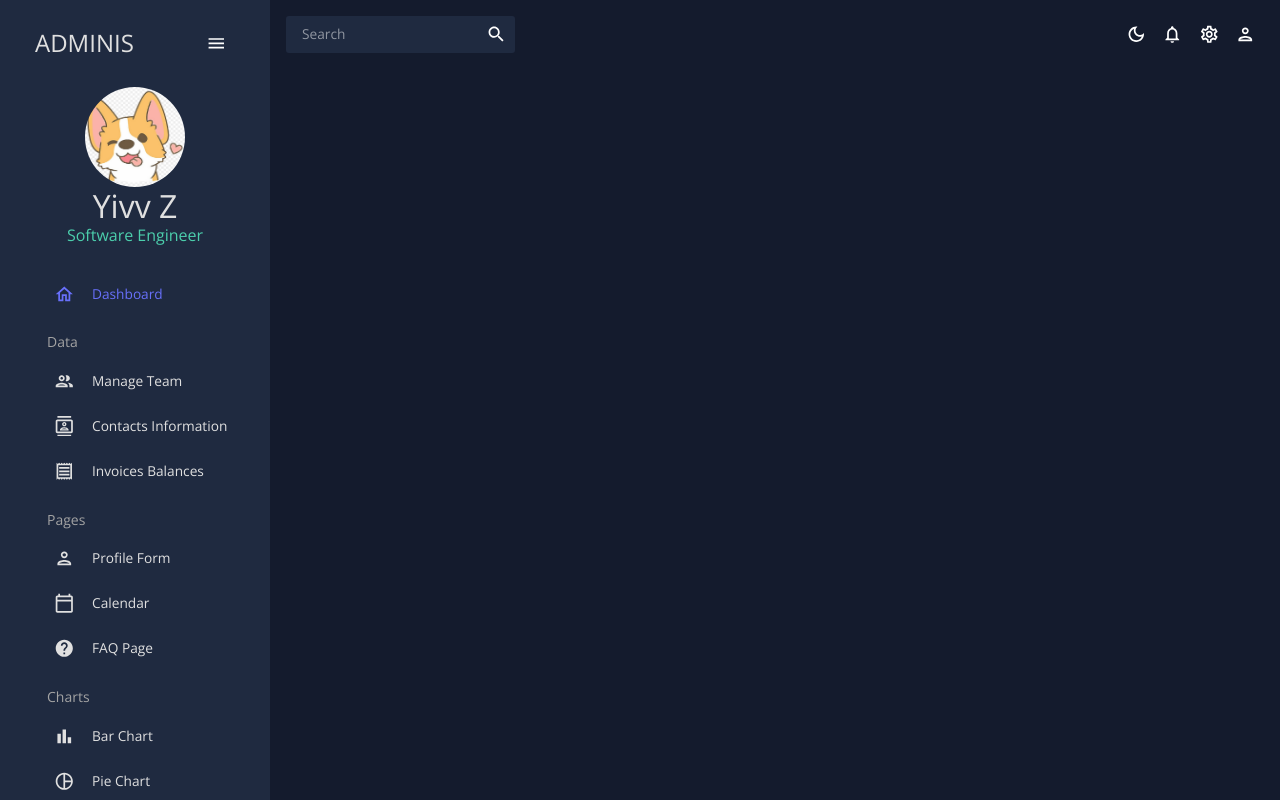
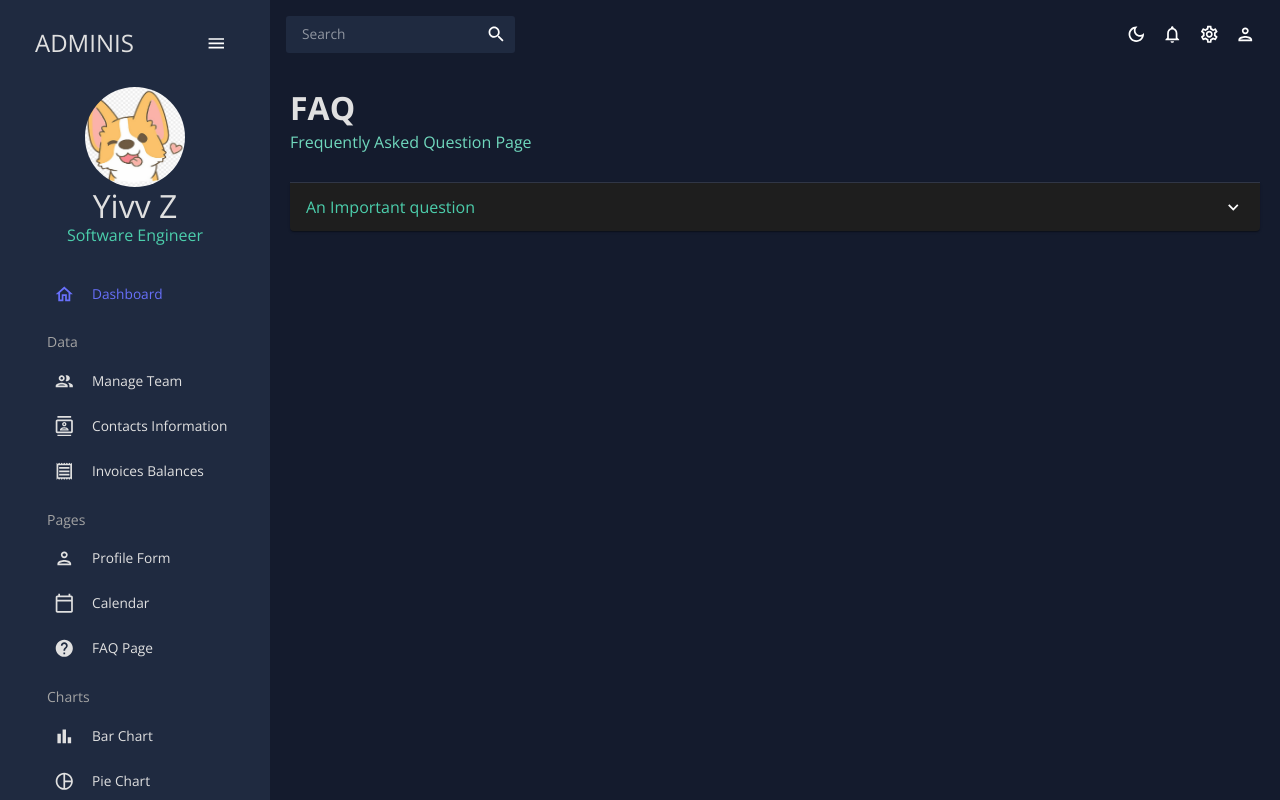
Before and after one commit to yivvm/Project-Dashboard, a React (Create React App) app: page /faq in a window 1280 px wide. Built offline with nearby package versions, Linux system fonts and the light colour scheme.

Commit message:
create FAQ page

```diff
--- a/src/App.js
+++ b/src/App.js
@@ -9,10 +9,10 @@
 import Invoices from "./scenes/invoices";
 import Form from "./scenes/form";
 import Calendar from "./scenes/calendar";
+import FAQ from "./scenes/faq";
 // import Bar from "./scenes/bar";
 // import Line from "./scenes/line";
 // import Pie from "./scenes/pie";
-// import FAQ from "./scenes/faq";
 // import Geography from "./scenes/geography";
 
 function App() {
@@ -33,10 +33,10 @@
               <Route path="/invoices" element={<Invoices />} />
               <Route path="/form" element={<Form />} />
               <Route path="/calendar" element={<Calendar />} />
+              <Route path="/faq" element={<FAQ />} />
               {/* <Route path="/bar" element={<Bar />} /> */}
               {/* <Route path="/line" element={<Line />} /> */}
               {/* <Route path="/pie" element={<Pie />} /> */}
-              {/* <Route path="/faq" element={<FAQ />} /> */}
               {/* <Route path="/geography" element={<Geography />} /> */}
             </Routes>
           </main>
--- /dev/null
+++ b/src/scenes/faq/index.jsx
@@ -0,0 +1,33 @@
+import { Box, Typography, useTheme } from '@mui/material'
+import Accordion from '@mui/material/Accordion'
+import AccordionSummary from '@mui/material/AccordionSummary'
+import AccordionDetails from '@mui/material/AccordionDetails'
+import ExpandMoreIcon from '@mui/icons-material/ExpandMore'
+import Header from '../../components/Header'
+import { tokens } from '../../theme'
+
+export default function FAQ() {
+    const theme = useTheme()
+    const colors = tokens(theme.palette.mode)
+
+
+  return (
+    <Box m='20px'>
+        <Header title='FAQ' subtitle='Frequently Asked Question Page' />
+
+        <Accordion>
+            <AccordionSummary expandIcon={<ExpandMoreIcon />}>
+                <Typography color={colors.greenAccent[500]} variant='h5'>
+                    An Important question
+                </Typography>
+            </AccordionSummary>
+            <AccordionDetails>
+                <Typography>
+                    Lorem ipsum, dolor sit amet consectetur adipisicing elit. Nisi quam incidunt exercitationem vel est qui iusto.
+                </Typography>
+            </AccordionDetails>
+        </Accordion>
+
+    </Box>
+  )
+}
```
